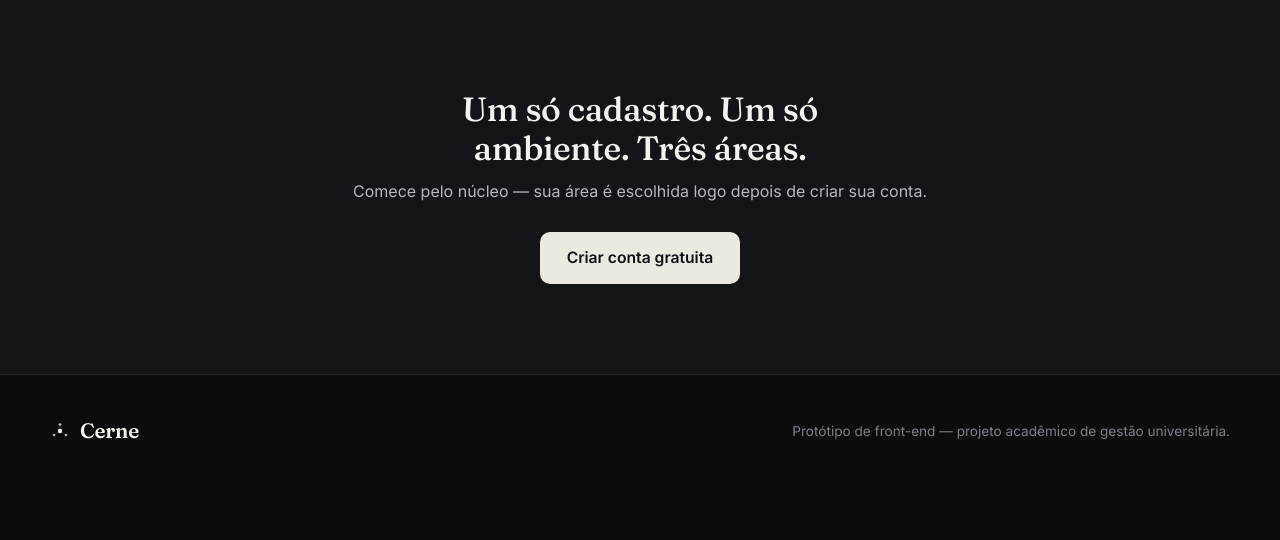
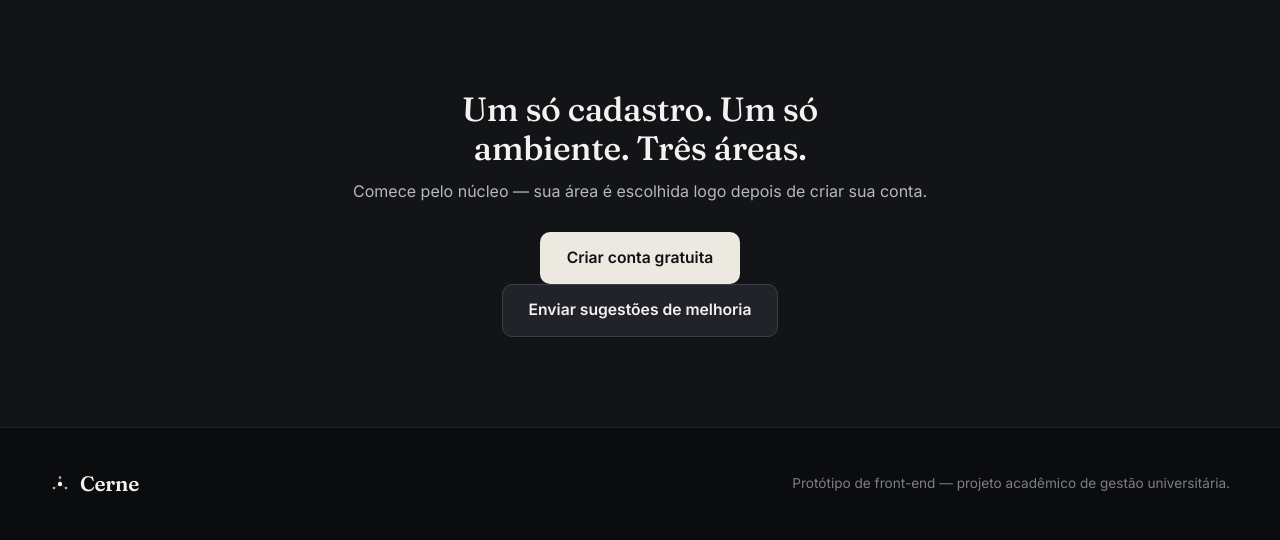
Before and after one commit to kelvinogit/MultitaskBackup, a Django app: page / in a window 1280 px wide. Shown: the part 2074-2614 px from the top of the page. Before the commit the page ends 2513 px from the top, so only its background shows below. Run offline with Django 5.2, Linux system fonts and the light colour scheme; data that the repository does not hold is empty; parts of the project's set-up code (start-up, migrations or seed data) failed here and were passed over.

Commit message:
adicionando o link de valdiaçaõ

```diff
--- a/templates/index.html
+++ b/templates/index.html
@@ -203,6 +203,7 @@
       <h2>Um só cadastro. Um só ambiente. Três áreas.</h2>
       <p>Comece pelo núcleo — sua área é escolhida logo depois de criar sua conta.</p>
       <button type="button" class="btn btn-primary btn-lg" data-open-auth="signup">Criar conta gratuita</button>
+      <a class="btn btn-secondary btn-lg" href="https://forms.gle/5fjNz5op2k2MV9AN7" target="_blank" rel="noopener noreferrer">Enviar sugestões de melhoria</a>
     </div>
   </section>
 
```
